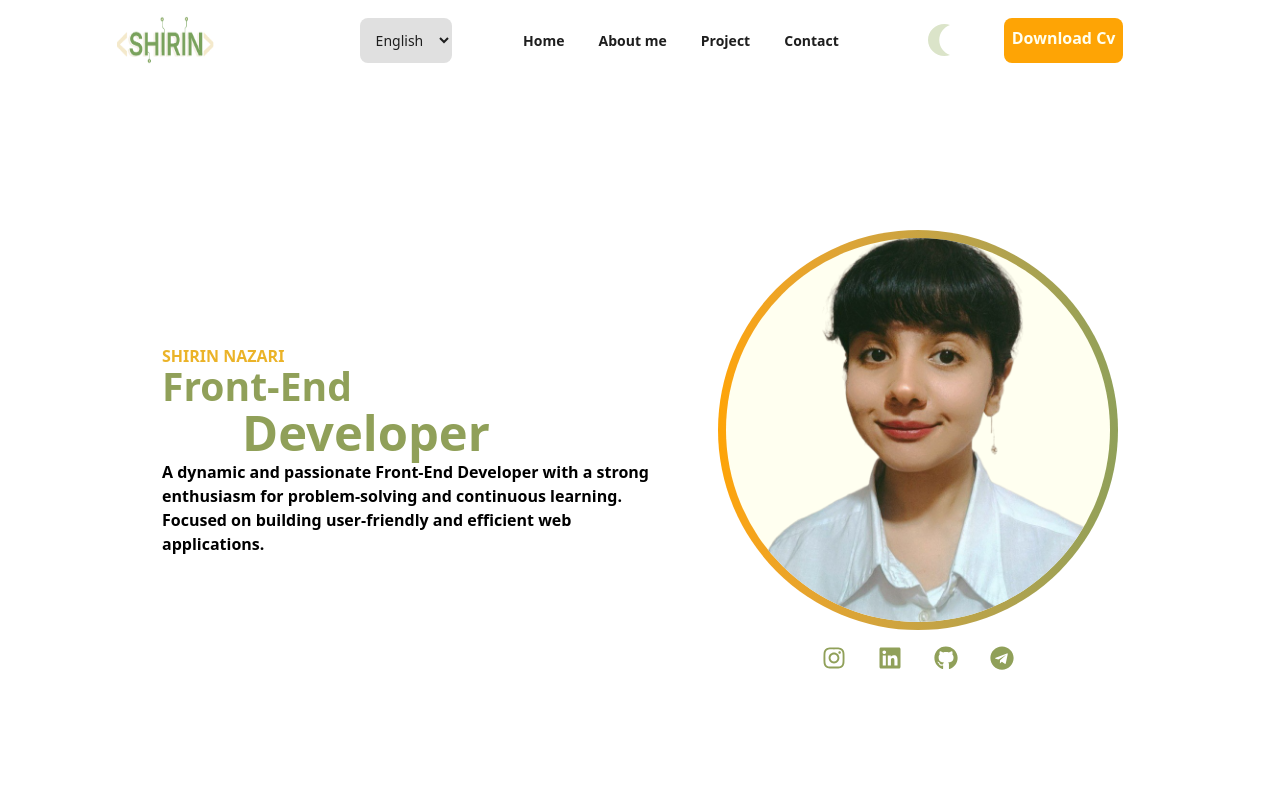
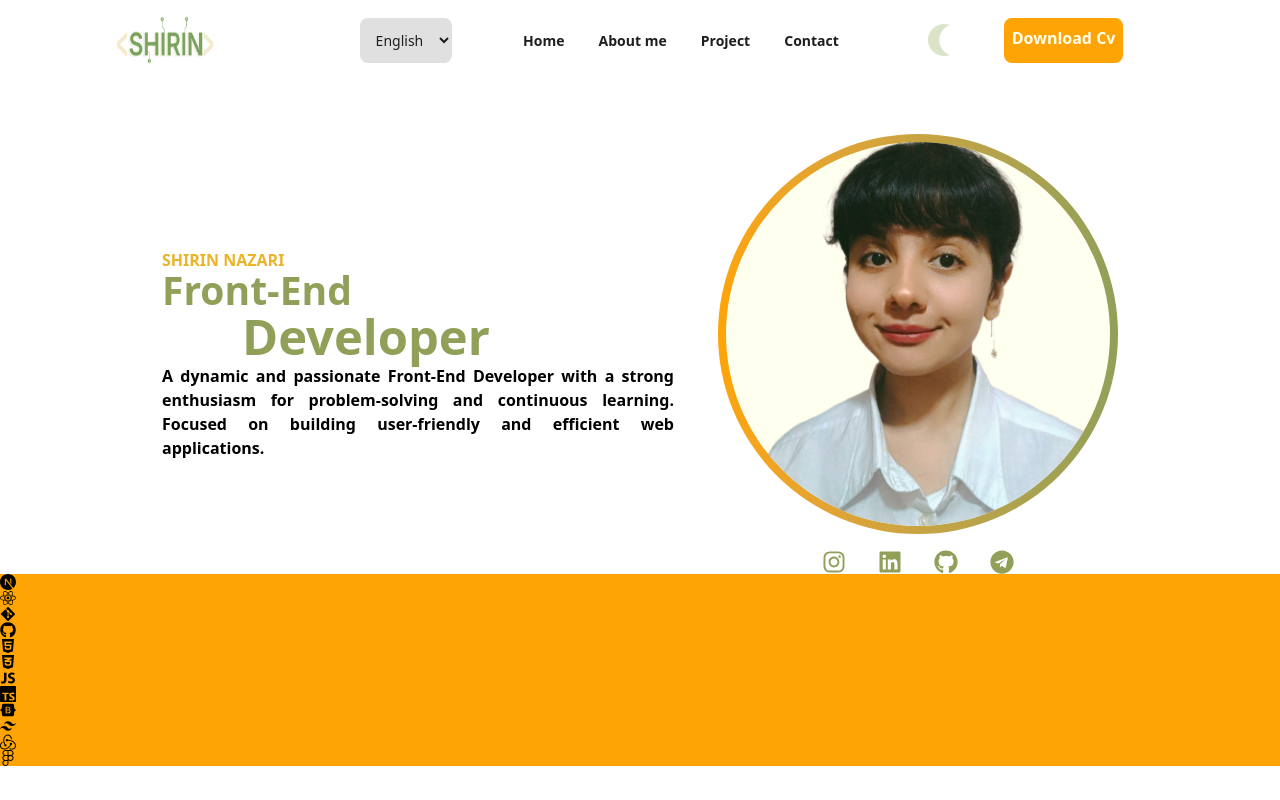
Before and after one commit to shirin-nazari/shirinportfolio, a Next.js app: page /en in a window 1280 px wide. Built offline with nearby package versions, Linux system fonts and the light colour scheme.

Commit message:
add rtl and ltr for change language

```diff
--- a/src/app/[locale]/components/Hero.tsx
+++ b/src/app/[locale]/components/Hero.tsx
@@ -1,27 +1,33 @@
 'use client';
-import { useTranslations } from 'next-intl';
+import { useLocale, useTranslations } from 'next-intl';
 import Image from 'next/image';
 import React from 'react';
 // import shirin from '@/public/shirin-nazari-bg.jpg';
 import shirin from '@/public/shirin-nazari.png';
 import SocialMedia from './SocialMedia';
-import { usePathname } from '@/src/i18n/navigation';
 
 export const Hero = () => {
-  const pathname = usePathname();
   const t = useTranslations('homePage');
   const title = t('title').split(' ');
+  const locale = useLocale();
+  const direction = locale === 'en' ? 'ltr' : 'rtl';
+
   return (
-    <div
-      className="flex items-center w-full h-full justify-center space-x-11 flex-wrap-reverse "
-      dir={pathname.startsWith('/fa') ? 'rtl' : 'ltr'}
-    >
-      <div className="w-fit">
+    <div className="flex items-center w-full h-full justify-center space-x-2 md:space-x-11 flex-wrap-reverse ">
+      <div className="w-fit ">
         {' '}
         <h2 className="text-secondary font-bold">{t('name')}</h2>
         <h1 className="font-bold text-3xl pb-2 text-logo">{title[0]}</h1>
-        <h2 className="font-bold text-4xl pb-2 text-logo ml-20">{title[1]}</h2>
-        <p className="font-semibold w-lg ">{t('description')}</p>
+        <h2
+          className={`font-bold text-4xl pb-2 text-logo ${
+            direction == 'ltr' ? 'ml-20' : 'mr-20'
+          }`}
+        >
+          {title[1]}
+        </h2>
+        <p className="font-semibold w-fit md:w-lg text-justify ">
+          {t('description')}
+        </p>
       </div>
       <div className="h-full flex flex-col items-center justify-center  space-y-4">
         <div className="w-fit h-lg rounded-full bg-gradient-to-r from-warning to-logo">
--- /dev/null
+++ b/src/app/[locale]/components/Skills.tsx
@@ -0,0 +1,34 @@
+import React from 'react';
+import {
+  FaBootstrap,
+  FaCss3Alt,
+  FaFigma,
+  FaGitAlt,
+  FaGithub,
+  FaHtml5,
+  FaReact,
+} from 'react-icons/fa';
+import { IoLogoJavascript } from 'react-icons/io';
+import { RiTailwindCssFill } from 'react-icons/ri';
+import { SiNextdotjs, SiRedux, SiTypescript } from 'react-icons/si';
+
+function Skills() {
+  return (
+    <div className="h-full w-full bg-warning">
+      <SiNextdotjs />
+      <FaReact />
+      <FaGitAlt />
+      <FaGithub />
+      <FaHtml5 />
+      <FaCss3Alt />
+      <IoLogoJavascript />
+      <SiTypescript />
+      <FaBootstrap />
+      <RiTailwindCssFill />
+      <SiRedux />
+      <FaFigma />
+    </div>
+  );
+}
+
+export default Skills;
--- a/src/app/[locale]/layout.tsx
+++ b/src/app/[locale]/layout.tsx
@@ -6,6 +6,7 @@ import './globals.css';
 import { NextIntlClientProvider, hasLocale } from 'next-intl';
 import { routing } from '@/src/i18n/routing';
 import { notFound } from 'next/navigation';
+import { getLocale } from 'next-intl/server';
 const geistSans = Inter({
   variable: '--font-geist-sans',
   subsets: ['latin'],
@@ -28,8 +29,10 @@ export default async function localeLayout({
   if (!hasLocale(routing.locales, locale)) {
     notFound();
   }
+  const localeRTL = await getLocale();
+  const direction = localeRTL === 'en' ? 'ltr' : 'rtl';
   return (
-    <html lang={locale}>
+    <html lang={locale} dir={direction}>
       <body className={`${geistSans.variable} dark:bg-dark-mode`}>
         <NextIntlClientProvider>
           <ThemeProvider>
--- a/src/app/[locale]/page.tsx
+++ b/src/app/[locale]/page.tsx
@@ -1,9 +1,11 @@
 import { Hero } from './components/Hero';
+import Skills from './components/Skills';
 
 export default function Home() {
   return (
-    <div className=" dark:text-white-bg min-h-screen flex justify-center items-center pt-25 ">
+    <div className=" dark:text-white-bg min-h-screen flex flex-col justify-center items-center pt-25 ">
       <Hero />
+      <Skills />
     </div>
   );
 }
```
